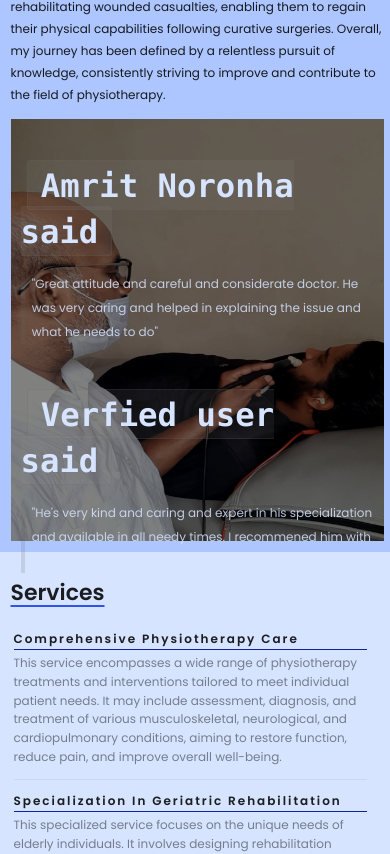
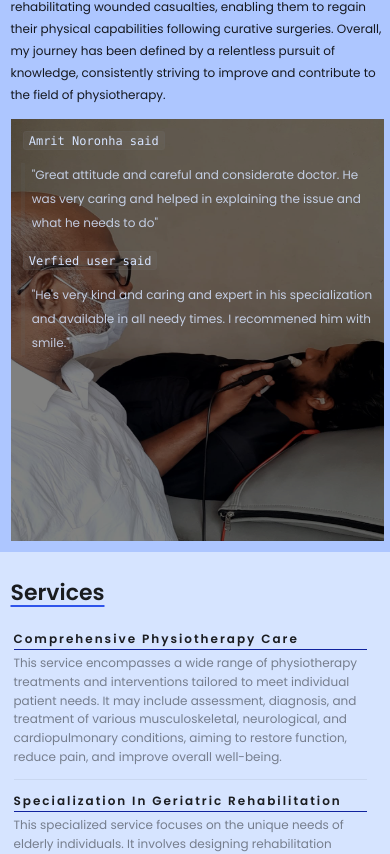
Before and after one commit to imkiran22/physio-website, a Next.js app: page / in a window 390 px wide. Shown: the part 1116-1970 px from the top of the page. Built offline with nearby package versions, Linux system fonts and the light colour scheme.

Commit message:
Testimonial

```diff
--- a/components/About/About.tsx
+++ b/components/About/About.tsx
@@ -1,12 +1,8 @@
 import React from "react";
 import { Col, Row, Image, Typography, theme } from "antd";
-import {
-  aboutDoctor,
-  aboutTitle,
-  testimonialQuote,
-} from "../../constants/meta";
+import { aboutDoctor, aboutTitle } from "../../constants/meta";
 
-const { Title, Paragraph, Text } = Typography;
+const { Paragraph, Text } = Typography;
 
 const { useToken } = theme;
 const imagePath = "/treatment.jpeg";
@@ -51,12 +47,12 @@ const AboutComponent: React.FC = () => {
           alt="about container image"
         />
         <Typography className="about_image_container_testimonial">
-          <Title
+          <Text
             className="about_image_container_testimonial_title"
             style={{ color: token["geekblue-2"] }}
           >
             <code>Amrit Noronha said</code>
-          </Title>
+          </Text>
           <Paragraph>
             <Text
               className="about_image_container_testimonial_description"
@@ -65,12 +61,12 @@ const AboutComponent: React.FC = () => {
               <blockquote>{quotes[0]}</blockquote>
             </Text>
           </Paragraph>
-          <Title
+          <Text
             className="about_image_container_testimonial_title"
             style={{ color: token["geekblue-2"] }}
           >
             <code>Verfied user said</code>
-          </Title>
+          </Text>
           <Paragraph>
             <Text
               className="about_image_container_testimonial_description"
@@ -86,5 +82,3 @@ const AboutComponent: React.FC = () => {
 };
 
 export default AboutComponent;
-
-//border-gray-200 border
--- a/pages/styles/about.scss
+++ b/pages/styles/about.scss
@@ -22,6 +22,9 @@
       position: absolute;
       top: 0;
       margin: 10px;
+      code {
+        font-size: $sub-header;
+      }
 
       &_description {
         font-size: $sub-header;
@@ -42,6 +45,9 @@
     &_image_container {
       margin-top: 0;
       &_testimonial {
+        code {
+          font-size: $res-sub-header;
+        }
         &_description {
           font-size: $res-sub-header;
         }
--- a/pages/styles/contact.scss
+++ b/pages/styles/contact.scss
@@ -53,7 +53,6 @@
       transform: none;
     }
     &_phone-value {
-      border-bottom: 1px solid #1677ff;
       letter-spacing: 1px;
     }
   }
```
